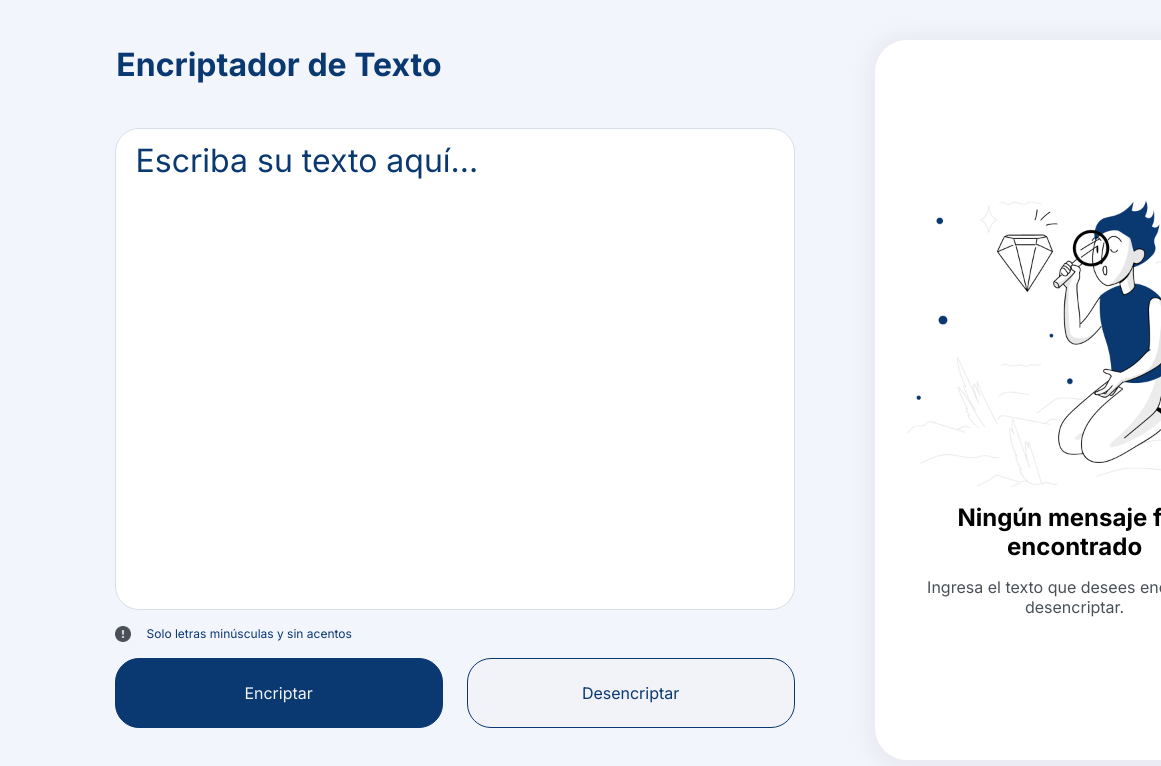
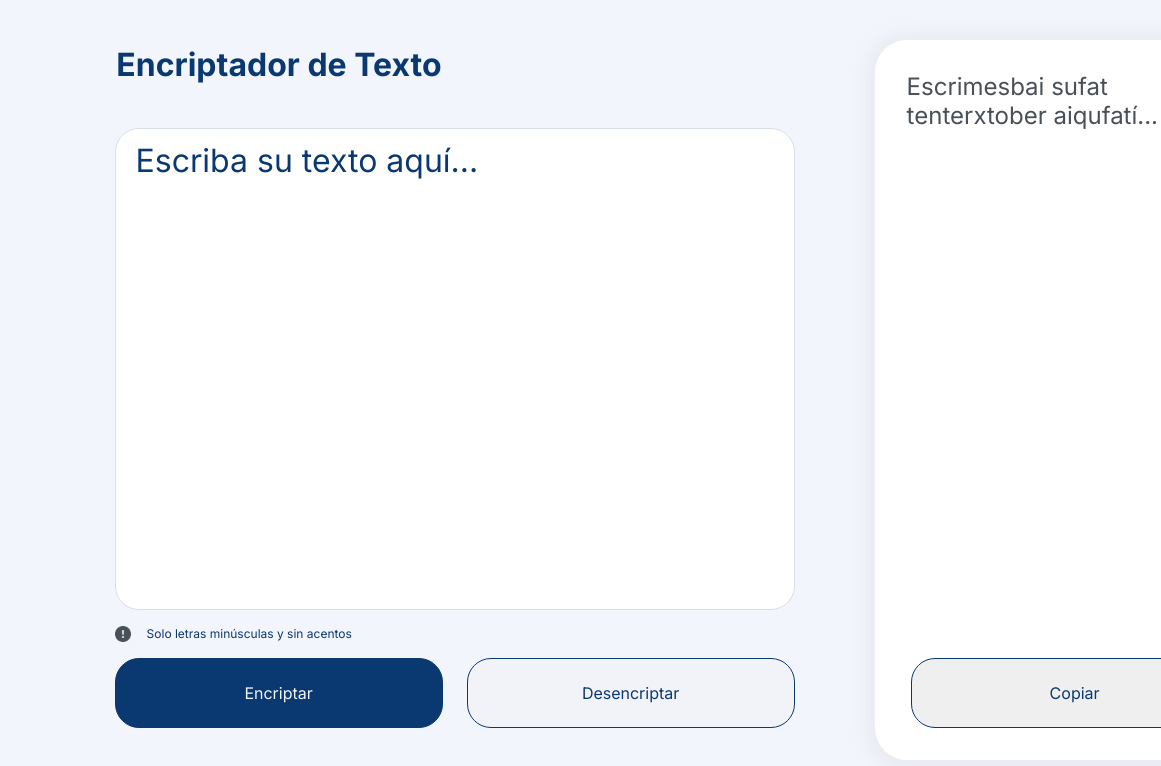
Before and after one commit to jessicaori/Encriptador-de-Texto, a plain HTML site: page index.html in a window 1280 px wide. Both pictures are taken after a click on the button "Encriptar". Shown: the top 766 px of the page, 119-1280 px from the left. Drawn offline with Linux system fonts and the light colour scheme.

Commit message:
Adding encrypt function

```diff
--- a/index.html
+++ b/index.html
@@ -18,30 +18,31 @@
     <main>
         <section class="container">
             <div class="container__input">
-                <textarea id="multilinea" rows="4" cols="50">Escriba su texto aquí...</textarea>
+                <textarea id="multilinea" rows="4" cols="50"></textarea>
                 <div class="container__input__bottom">
                     <div class="advice">
                         <img src="./assets/img/AdmirationSymbol.png" alt="">
                         <p class="text-advice">Solo letras minúsculas y sin acentos</p>
                     </div>
                     <div class="container__input__buttons">
-                        <button class="container-button" id="encrypt">Encriptar</button>
+                        <button onclick="encrypt()" class="container-button" id="encrypt">Encriptar</button>
                         <button class="container-button" id="decrypt" disabled>Desencriptar</button>
                     </div>
                 </div>
             </div>
             <div class="container__output">
-                <div class="container__output__noneTextMessage">
+                <div id="container__output__noneTextMessage">
                     <img src="./assets/img/Character.png" alt="Seated character">
                     <h2>Ningún mensaje fue encontrado</h2>
                     <p>Ingresa el texto que desees encriptar o desencriptar.</p>
                 </div>
-                <div class="container__output__encriptedTextMessage">
+                <div id="container__output__encriptedTextMessage">
                     <p id="encripted-text">Lorem ipsum dolor sit amet consectetur adipisicing elit. Necessitatibus, debitis!</p>
                     <button class="container-button" id="copy">Copiar</button>
                 </div>
             </div>
         </section>
     </main>
+    <script src="script.js"></script>
 </body>
 </html>
--- /dev/null
+++ b/script.js
@@ -0,0 +1,31 @@
+initialConditions();
+
+function initialConditions(){
+    document.getElementById('multilinea').innerHTML = 'Escriba su texto aquí...';
+    document.getElementById('container__output__noneTextMessage').style.display = 'flex';
+    document.getElementById('container__output__encriptedTextMessage').style.display = 'none';
+}
+
+function encrypt(){
+    let text = document.getElementById('multilinea').value;
+    let encryptedText = "";
+    for (let i = 0; i<text.length; i++ ) {
+        if(text[i]=='a'){
+            encryptedText = encryptedText + 'ai';
+        } else if(text[i]=='e'){
+            encryptedText = encryptedText + 'enter';
+        } else if(text[i]=='i'){
+            encryptedText = encryptedText + 'imes';
+        } else if(text[i]=='o'){
+            encryptedText = encryptedText + 'ober';
+        } else if(text[i]=='u'){
+            encryptedText = encryptedText + 'ufat';
+        } else {
+            encryptedText = encryptedText + text[i];
+        }
+    }
+    document.getElementById('container__output__noneTextMessage').style.display = 'none';
+    document.getElementById('container__output__encriptedTextMessage').style.display = 'flex';
+    document.getElementById('encripted-text').innerHTML = encryptedText;
+
+}
--- a/styles/styles.css
+++ b/styles/styles.css
@@ -127,6 +127,7 @@ main{
     font-size: 1rem;
     color: var(--button-primary-color);
     border-radius: 1.5rem;
+    cursor: pointer;
 }
 
 #encrypt{
@@ -146,7 +147,7 @@ main{
     box-shadow: 0px 2px 15px 10px rgba(170, 170, 170, 0.1);
 }
 
-.container__output__noneTextMessage{
+#container__output__noneTextMessage{
     display: flex;
     flex-direction: column;
     flex-direction: column;
@@ -157,21 +158,23 @@ main{
     /* display: none; */
 }
 
-.container__output__noneTextMessage img, h2, p{
+#container__output__noneTextMessage img, h2, p{
     width: 21rem;
     text-align: center;
 }
 
-.container__output__noneTextMessage h2, p{
+#container__output__noneTextMessage h2{
     text-wrap: wrap;
+    color: var(--text-primary-color)
 }
 
-.container__output__noneTextMessage p{
+#container__output__noneTextMessage p{
     font-size: 1rem;
+    text-wrap: wrap;
     color: var(--text-secondary-color);
 }
 
-.container__output__encriptedTextMessage{
+#container__output__encriptedTextMessage{
     display: flex;
     flex-direction: column;
     flex-direction: column;
@@ -187,4 +190,5 @@ main{
 #encripted-text{
     color: var(--text-secondary-color);
     font-size: 1.5rem;
+    text-align: left;
 }
```
